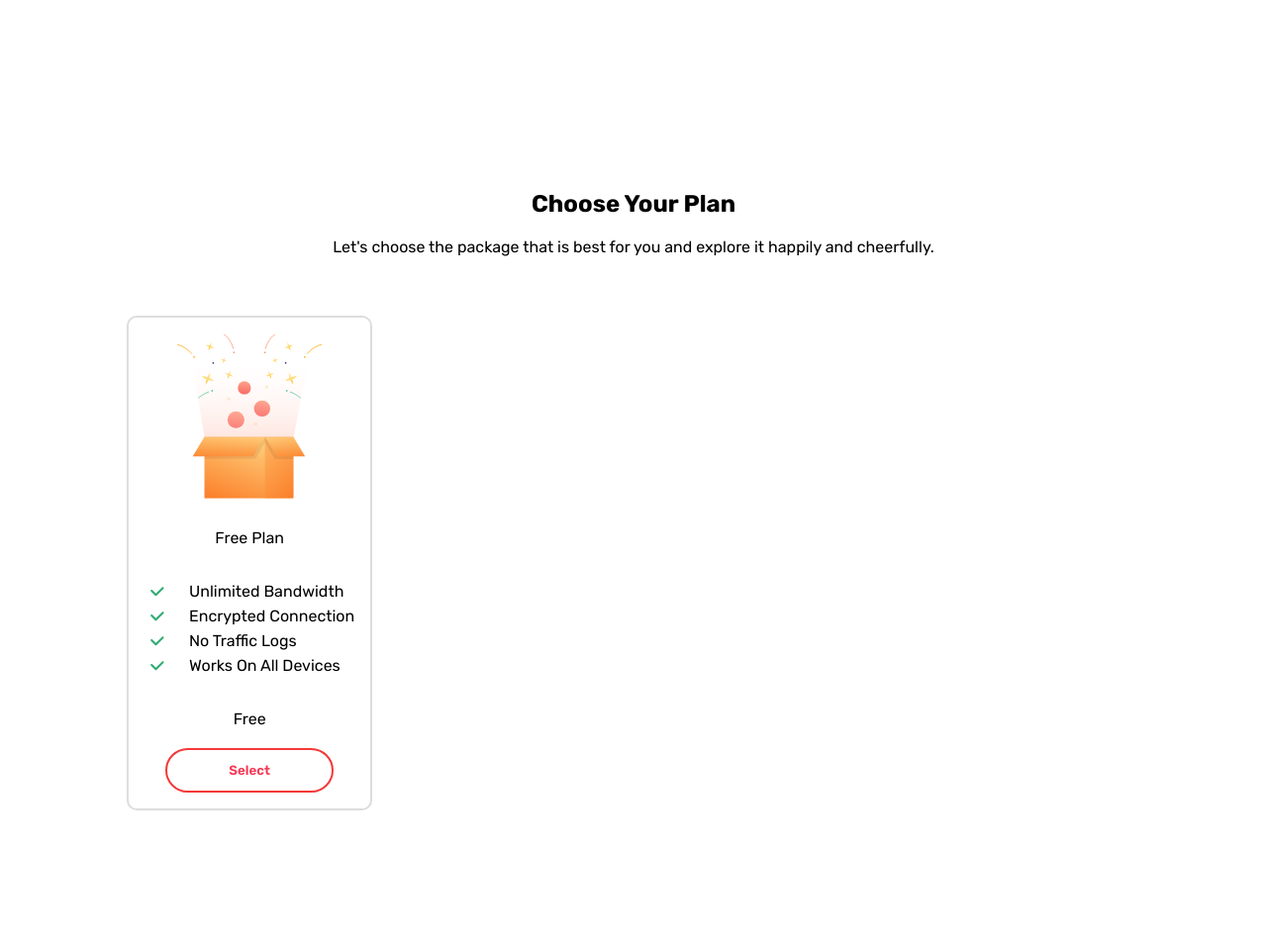
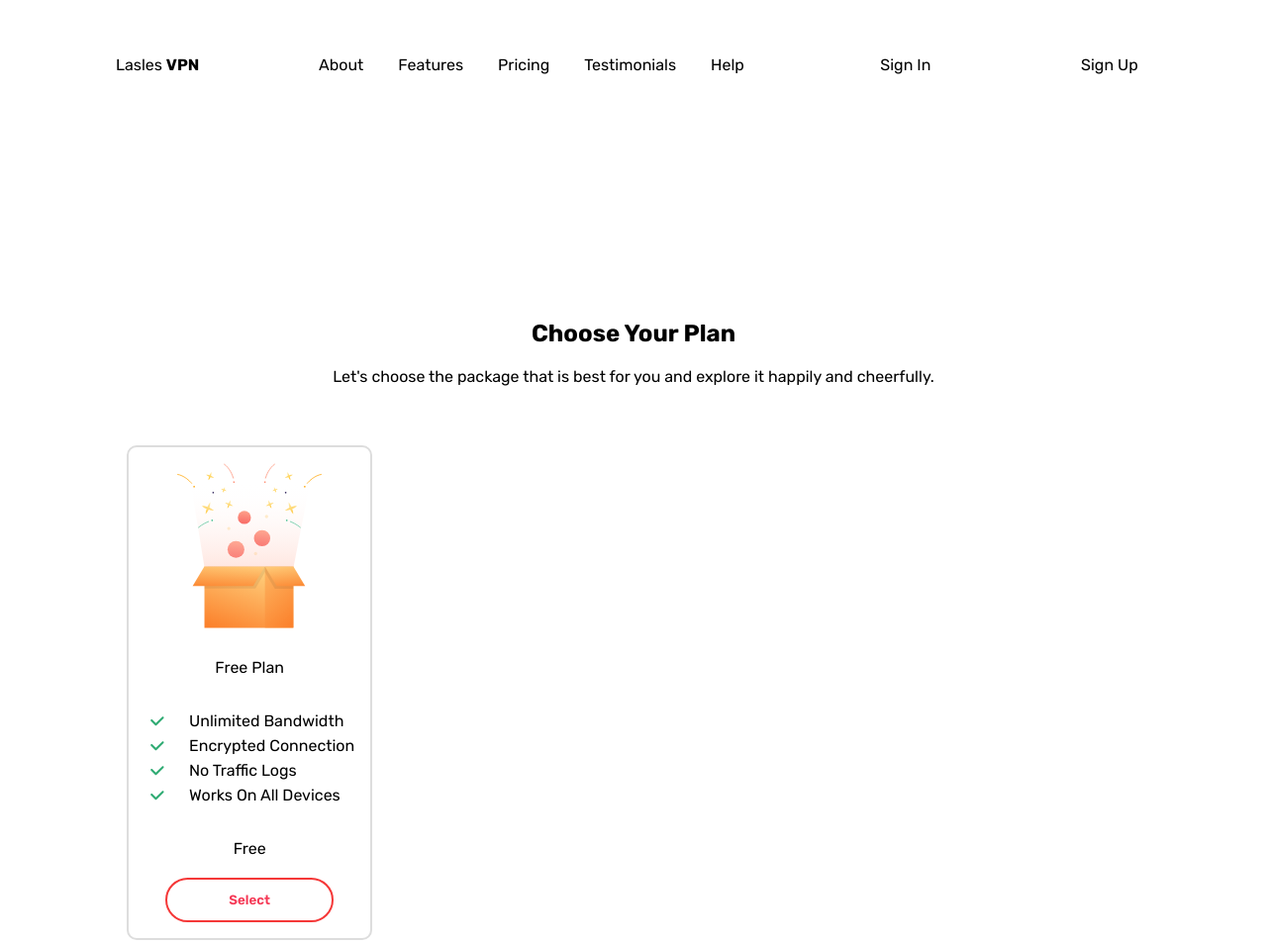
Before and after one commit to vivekbhatt07/LearnGit, a plain HTML site: page index.html in a window 1280 px wide. Shown: the whole page at 99% size. Before the commit the page ends 883 px from the top, so only its background shows below. Drawn offline with Linux system fonts and the light colour scheme.

Commit message:
style: styled the positions of elements in nav

```diff
--- a/index.html
+++ b/index.html
@@ -8,7 +8,18 @@
     <link rel="stylesheet" href="./style.css" />
   </head>
   <body>
-    <nav></nav>
+    <nav class="nav">
+      <div class="nav--name">Lasles <strong>VPN</strong></div>
+      <div class="nav--sections">
+        <div>About</div>
+        <div>Features</div>
+        <div>Pricing</div>
+        <div>Testimonials</div>
+        <div>Help</div>
+      </div>
+      <div class="nav--sign-in">Sign In</div>
+      <div class="nav--sign-up">Sign Up</div>
+    </nav>
     <header></header>
     <main>
       <section></section>
--- a/style.css
+++ b/style.css
@@ -28,8 +28,38 @@ html {
 
 body {
   font-family: "Rubik", sans-serif;
+  font-size: 62.5%;
+  font-weight: 400;
+}
+
+/* Nav Bar */
+
+.nav {
+  display: grid;
+  grid-template-columns: 1.5fr 4fr repeat(2, 1.5fr);
+  padding: 5.6rem;
+}
+
+.nav--name {
+  text-align: center;
+}
+
+.nav--sections {
+  display: flex;
+  justify-content: center;
+  gap: 3.5rem;
+}
+
+.nav--sign-in {
+  text-align: center;
+}
+
+.nav--sign-up {
+  text-align: center;
+}
+
+div {
   font-size: 1.6rem;
-  font-weight: 400;
 }
 
 section {
```
Also changed, not shown: Assets/Capture.PNG (added).
